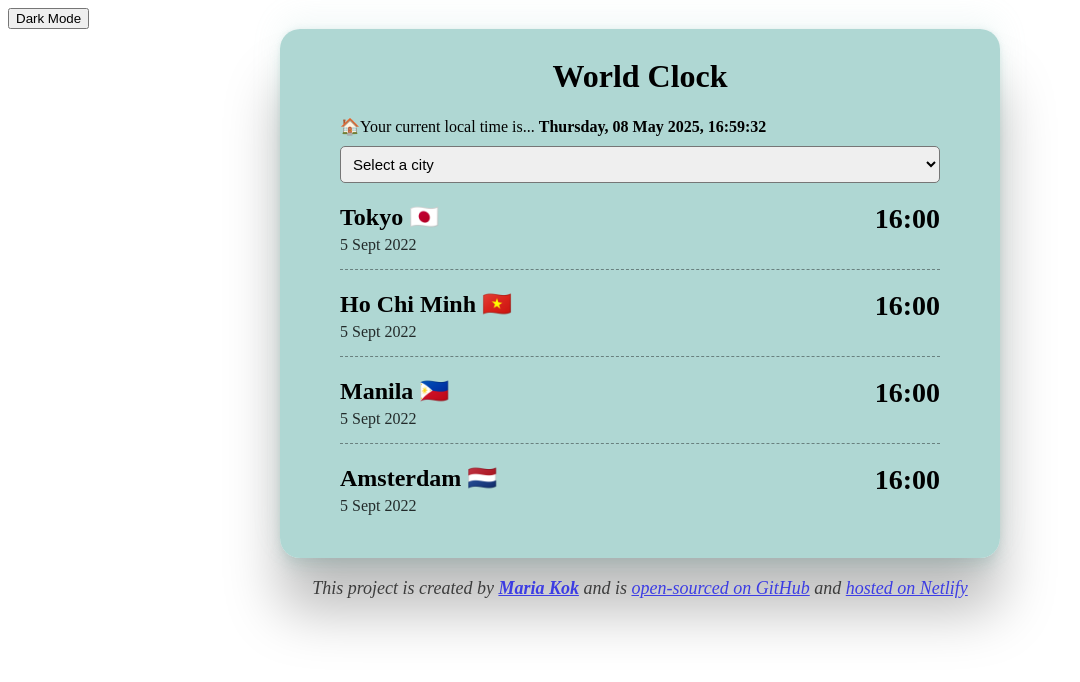
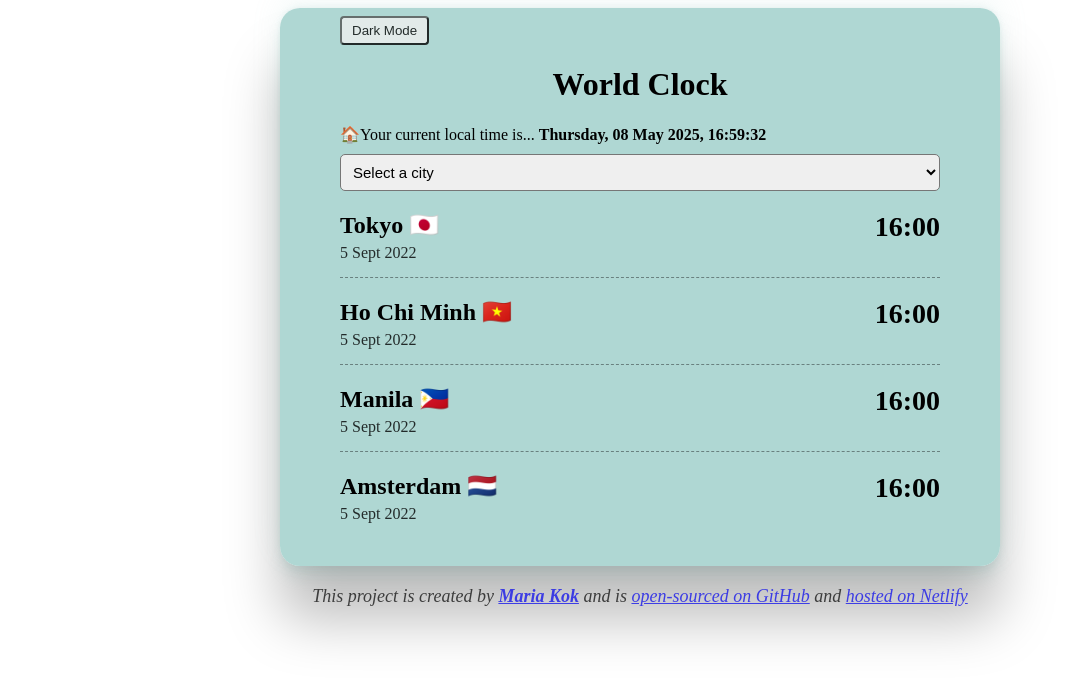
Before and after one commit to mariafeminina06/world-clock, a plain HTML site: page index.html in a window 1280 px wide. Shown: the whole page, without its empty margins (0-1080 px from the left). Drawn offline with nearby package versions, Linux system fonts and the light colour scheme; a script that the page names is missing.

Commit message:
updated button css

```diff
--- a/index.html
+++ b/index.html
@@ -9,8 +9,8 @@
     <title>World Clock</title>
   </head>
   <body>
-    <button>Dark Mode</button>
     <div class="container">
+      <button>Dark Mode</button>
       <h1>World Clock</h1>
       <div>
         🏠Your current local time is...
--- a/src/style.css
+++ b/src/style.css
@@ -12,6 +12,12 @@ select {
   margin-top: 10px;
   border-radius: 5px;
   font-size: 15px;
+}
+
+button {
+  opacity: 0.8;
+  border-radius: 4px;
+  padding: 5px 10px;
 }
 
 .dark {
```
